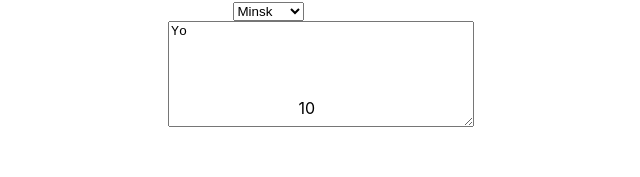
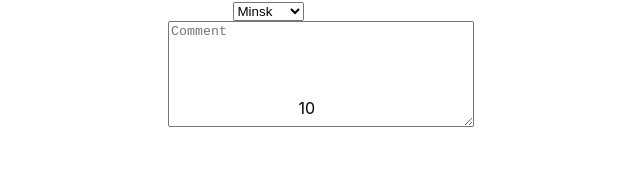
Before and after one commit to mazurenka/websocket, a React (Create React App) app: page / in a window 1280 px wide. Shown: the top 177 px of the page, without its empty margins (372-1012 px from the left). Built offline with nearby package versions, Linux system fonts and the light colour scheme.

Commit message:
hoc vs hook

```diff
--- a/src/HocVsHook.js
+++ b/src/HocVsHook.js
@@ -6,13 +6,13 @@ export function HocVsHook() {
         <div className="App">
             <div className={'chat'}>
                 <Select values={['Minsk', "Moscow", 'Kiev']}/>
-                <Textarea limit={10} value={'Yo'} placeholder={'Comment'}/>
+                <Textarea limit={10} value={''} placeholder={'Comment'}/>
             </div>
         </div>
     );
 }
 
-export const Textarea = ({limit, value, ...props}) => {
+export const Textarea = ({limit, value = '', ...props}) => {
     let divStyles = {
         position: 'relative',
         width: '300px',
@@ -28,7 +28,9 @@ export const Textarea = ({limit, value, ...props}) => {
         right: '3px',
         bottom: '3px'
     }
+
     const [currentValue, setValue] = useState(value)
+
     const onChange = (e) => {
         setValue(e.currentTarget.value)
     }
@@ -39,7 +41,7 @@ export const Textarea = ({limit, value, ...props}) => {
                   value={currentValue}
                   {...props}
                   style={textareaStyles}/>
-        <span style={spanStyles}>{limit}</span>
+        <span style={spanStyles}>{limit - currentValue.length}</span>
     </div>
 }
 
```
